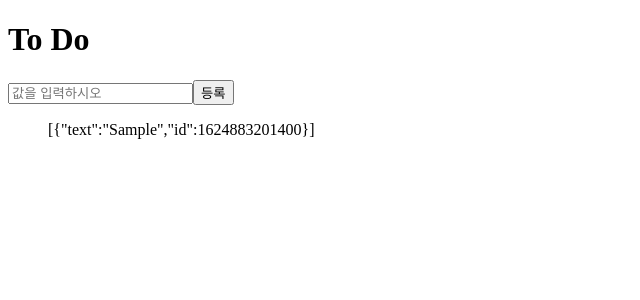
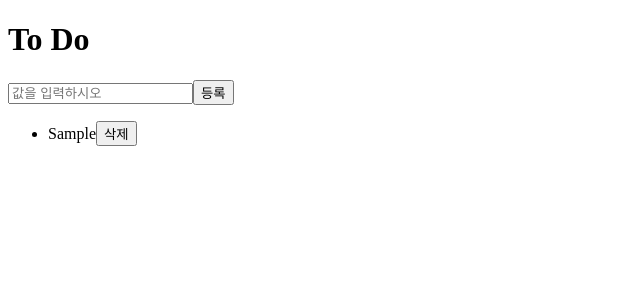
Before and after one commit to ckdtjs505/react-redux-todo, a React (Create React App) app: page /#/ in a window 1280 px wide. Both pictures are taken after typing "Sample" into the empty fields and a click on the button "등록". Shown: the top 300 px of the page, without its empty margins (0-640 px from the left). Built offline with nearby package versions, Linux system fonts and the light colour scheme.

Commit message:
feat : create todo component

```diff
--- /dev/null
+++ b/src/components/Todo.js
@@ -0,0 +1,10 @@
+const Todo = ({ text }) => {
+  return (
+    <li>
+      {text}
+      <button>삭제</button>
+    </li>
+  );
+};
+
+export default Todo;
--- a/src/router/Home.js
+++ b/src/router/Home.js
@@ -1,9 +1,10 @@
 import { useState } from "react";
 import { connect } from "react-redux";
+import Todo from "../components/Todo";
 import { actionCreator } from "../store";
 
 // Home 을 home으로 쓰니까 Hook이 에러나오네?
-const Home = ({ toDolist, addList }) => {
+const Home = ({ toDolist, addList, deleteList }) => {
   const [list, setList] = useState("");
   const onChange = e => {
     const value = e.currentTarget.value;
@@ -21,7 +22,11 @@ const Home = ({ toDolist, addList }) => {
         <input placeholder="값을 입력하시오" value={list} onChange={onChange}></input>
         <button> 등록 </button>
       </form>
-      <ul>{JSON.stringify(toDolist)}</ul>
+      <ul>
+        {toDolist.map(todo => (
+          <Todo {...todo} key={todo.id} />
+        ))}
+      </ul>
     </>
   );
 };
@@ -31,7 +36,10 @@ function mapStateToProps(state) {
 }
 
 function mapDispatchToProps(dispatch) {
-  return { addList: text => dispatch(actionCreator.actionAdd(text)) };
+  return {
+    addList: text => dispatch(actionCreator.actionAdd(text)),
+    deleteList: id => dispatch(actionCreator.actionDelete(id))
+  };
 }
 
 export default connect(mapStateToProps, mapDispatchToProps)(Home);
```
